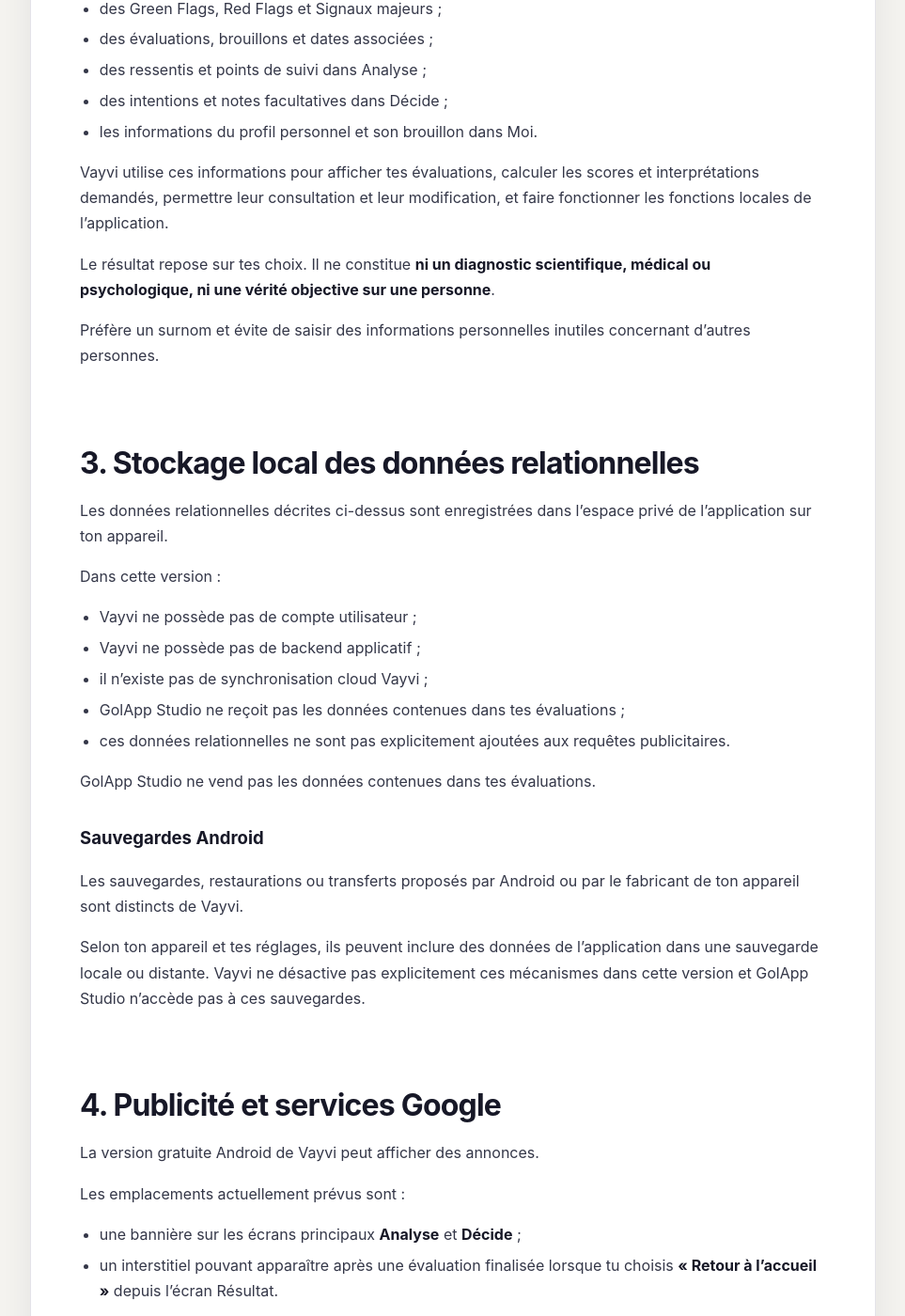
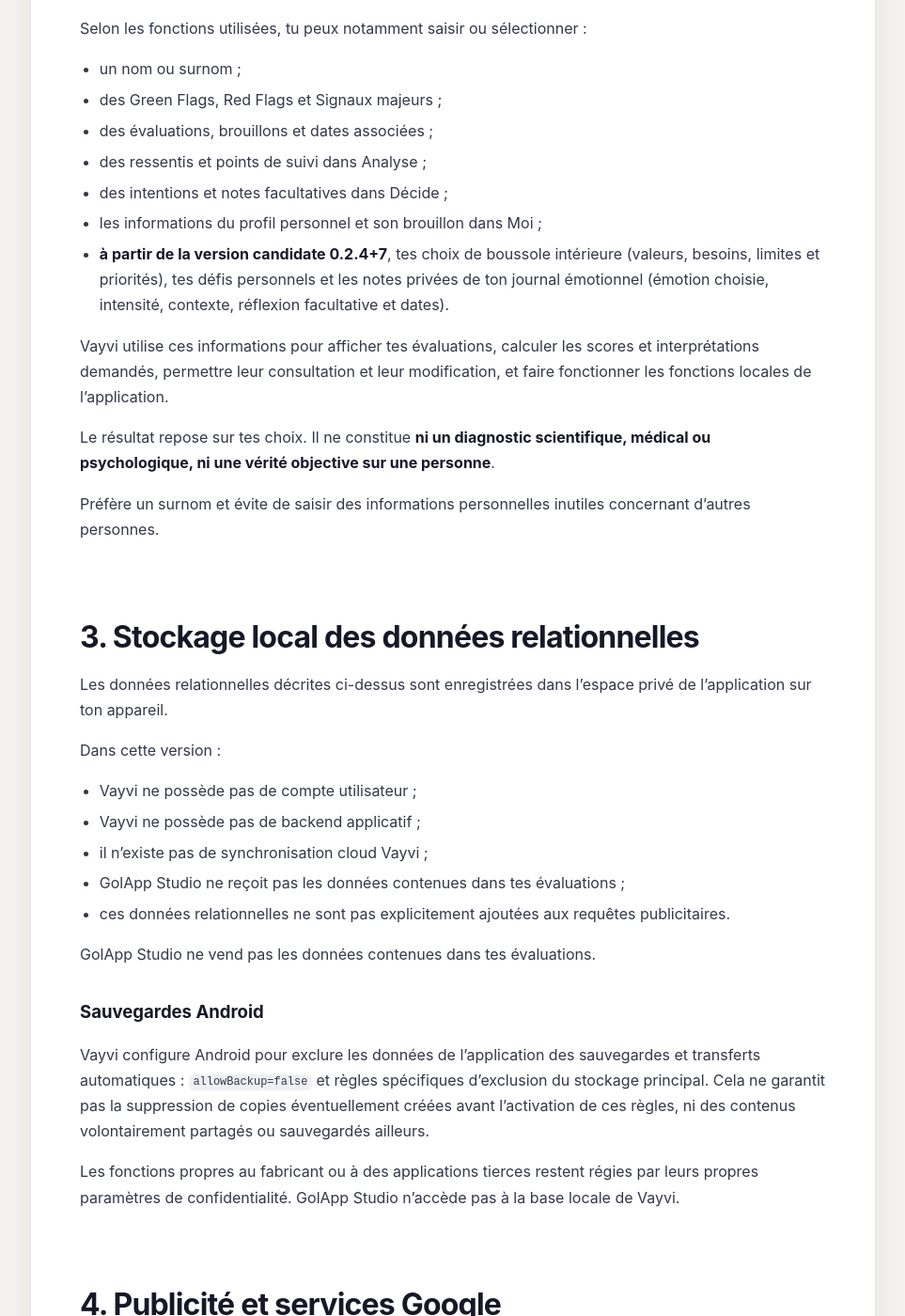
Before and after one commit to ShamsGolap/vayvi-privacy, a Jekyll site: the page built from index.md, in a window 1280 px wide and 1400 px high, scrolled down 1399 px. Shown: the whole window at 94% size, without its empty margins (158-1121 px from the left). Built offline with Jekyll 4.4.1, drawn with Linux system fonts in a browser that asks for light colours; some of the changed text lies outside the part shown.

Commit message:
docs(privacy): disclose forthcoming Moi data and correct Android backup claims

```diff
--- a/index.md
+++ b/index.md
@@ -6,9 +6,13 @@ description: Politique de confidentialité de l'application Android Vayvi publi
 
 # Politique de confidentialité de Vayvi
 
-**Dernière mise à jour : 2 octobre 2026**
+**Dernière mise à jour : 19 octobre 2026**
 
 Version concernée : Vayvi 0.2.3+6, Android `com.golappstudio.vayvi`.
+
+**Prochaine version en préparation : 0.2.4+7 (non encore disponible sur Google Play).**
+Ce document détaille également les nouveaux traitements locaux prévus pour cette version.
+La version affichée sur la page du programme de test demeure celle actuellement publiée.
 
 > **En bref**
 >
@@ -38,7 +42,8 @@ Selon les fonctions utilisées, tu peux notamment saisir ou sélectionner :
 - des évaluations, brouillons et dates associées ;
 - des ressentis et points de suivi dans Analyse ;
 - des intentions et notes facultatives dans Décide ;
-- les informations du profil personnel et son brouillon dans Moi.
+- les informations du profil personnel et son brouillon dans Moi ;
+- **à partir de la version candidate 0.2.4+7**, tes choix de boussole intérieure (valeurs, besoins, limites et priorités), tes défis personnels et les notes privées de ton journal émotionnel (émotion choisie, intensité, contexte, réflexion facultative et dates).
 
 Vayvi utilise ces informations pour afficher tes évaluations, calculer les scores et interprétations demandés, permettre leur consultation et leur modification, et faire fonctionner les fonctions locales de l'application.
 
@@ -62,9 +67,9 @@ GolApp Studio ne vend pas les données contenues dans tes évaluations.
 
 ### Sauvegardes Android
 
-Les sauvegardes, restaurations ou transferts proposés par Android ou par le fabricant de ton appareil sont distincts de Vayvi.
+Vayvi configure Android pour exclure les données de l'application des sauvegardes et transferts automatiques : `allowBackup=false` et règles spécifiques d'exclusion du stockage principal. Cela ne garantit pas la suppression de copies éventuellement créées avant l'activation de ces règles, ni des contenus volontairement partagés ou sauvegardés ailleurs.
 
-Selon ton appareil et tes réglages, ils peuvent inclure des données de l'application dans une sauvegarde locale ou distante. Vayvi ne désactive pas explicitement ces mécanismes dans cette version et GolApp Studio n'accède pas à ces sauvegardes.
+Les fonctions propres au fabricant ou à des applications tierces restent régies par leurs propres paramètres de confidentialité. GolApp Studio n'accède pas à la base locale de Vayvi.
 
 ## 4. Publicité et services Google
 
@@ -170,6 +175,7 @@ Dans les Paramètres, l'action **« Supprimer toutes mes données »** efface no
 - les évaluations et brouillons ;
 - les histoires suivies, leurs points et décisions ;
 - le profil personnel et son brouillon ;
+- pour la version candidate 0.2.4+7, la boussole intérieure, les défis et toutes les entrées du journal émotionnel ;
 - les préférences locales de Vayvi ;
 - les états locaux simulés ;
 - le cache des cartes de partage.
```
